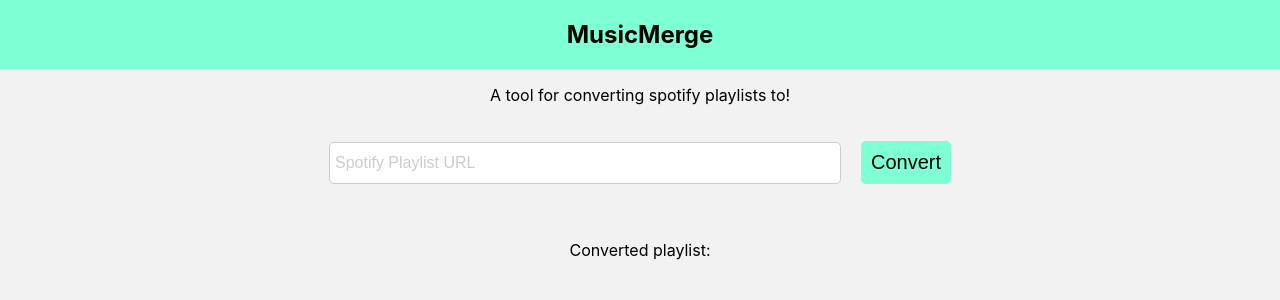
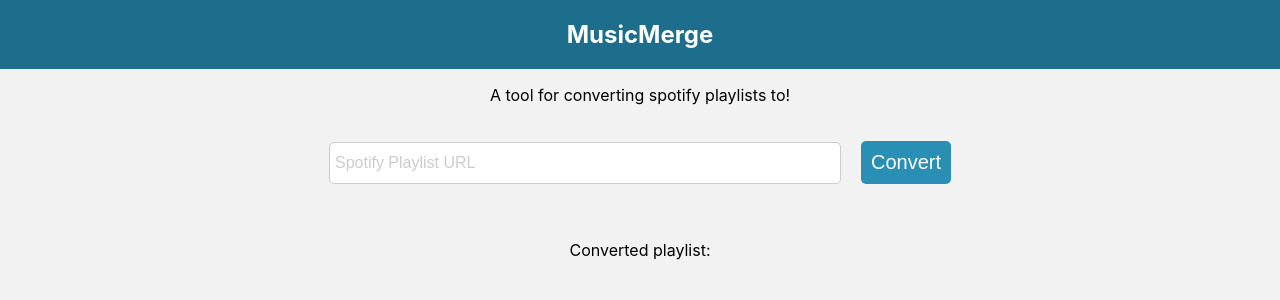
Before and after one commit to Geekenex/MusicMerge, a React (Create React App) app: page / in a window 1280 px wide. Shown: the top 300 px of the page. Built offline with nearby package versions, Linux system fonts and the light colour scheme.

Commit message:
styling changes for beauty

```diff
--- a/src/App.css
+++ b/src/App.css
@@ -1,8 +1,9 @@
 .header {
-  background-color: aquamarine;
+  background-color: #1C6E8C;
   margin: 0;
   text-align: center;
-  padding: 20px
+  padding: 20px;
+  color: white;
 }
 .background {
   background-color: #f2f2f2;
@@ -24,15 +25,16 @@
   gap: 20px;
 }
 .convert-button {
-  background-color: aquamarine;
+  background-color: #298fb4;
   border: none;
   border-radius: 5px;
   padding: 10px;
   font-size: 20px;
   cursor: pointer;
+  color: white;
 }
 .convert-button:hover {
-  background-color: #00b3b3;
+  background-color: #135a74;
   transition: 0.3s;
 }
 .playlist-input {
@@ -45,14 +47,14 @@
 }
 .playlist-input:focus {
   outline: none;
-  border: 1px solid aquamarine;
+  border: 1px solid #298fb4;
 }
 .playlist-input::placeholder {
   color: #ccc;
 }
 /*failing input message, animate in*/
 .playlist-fail {
-  color: black;
+  color: white;
   font-size: 18px;
   background-color: red;
   padding: 10px;
```
